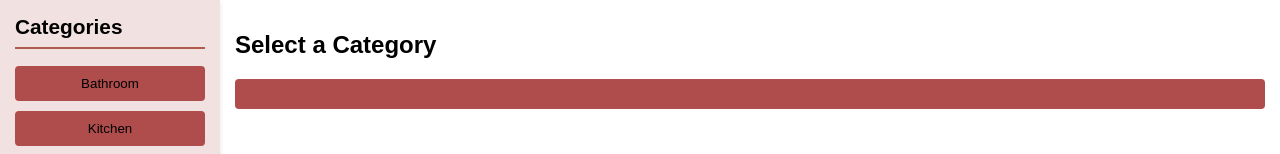
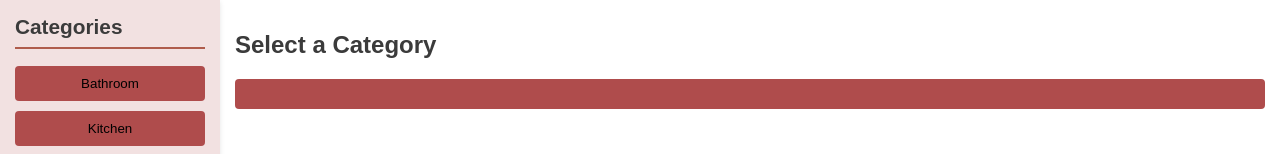
Before and after one commit to jakebrecknock/ahs-estimator, a plain HTML site: page index.html in a window 1280 px wide. Shown: the top 154 px of the page. Drawn offline with Linux system fonts and the light colour scheme.

Commit message:
commit 8

```diff
--- a/index.html
+++ b/index.html
@@ -88,7 +88,7 @@
             font-size: 16px;
         }
         h1, h2, h3 {
-            color: #000000;
+            color: #3b3b3b;
         }
         h1 {
             font-size: 1.5rem;
```
